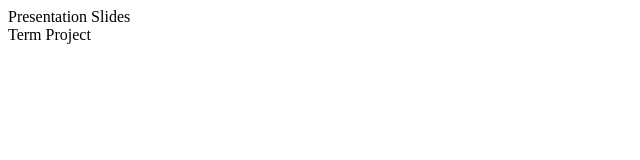
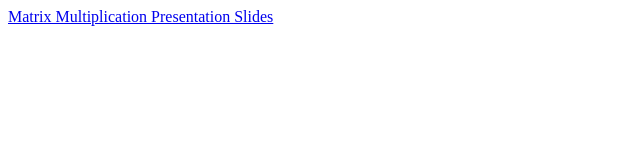
Before and after one commit to badjr/badjr.github.io, a plain HTML site: page index.html in a window 1280 px wide. Shown: the whole page, without its empty margins (0-640 px from the left). Drawn offline with Linux system fonts and the light colour scheme.

Commit message:
Initial commit

```diff
--- a/index.html
+++ b/index.html
@@ -5,9 +5,9 @@
 	</head>
 
 	<body>
-		Presentation Slides
-		<br>
-		Term Project
+		<a href="mat_mul_transpose.pptx">Matrix Multiplication Presentation Slides</a>
+		<!--<br>
+		Term Project-->
 	</body>
 
 </html>
```
Also changed, not shown: 2 other files.
